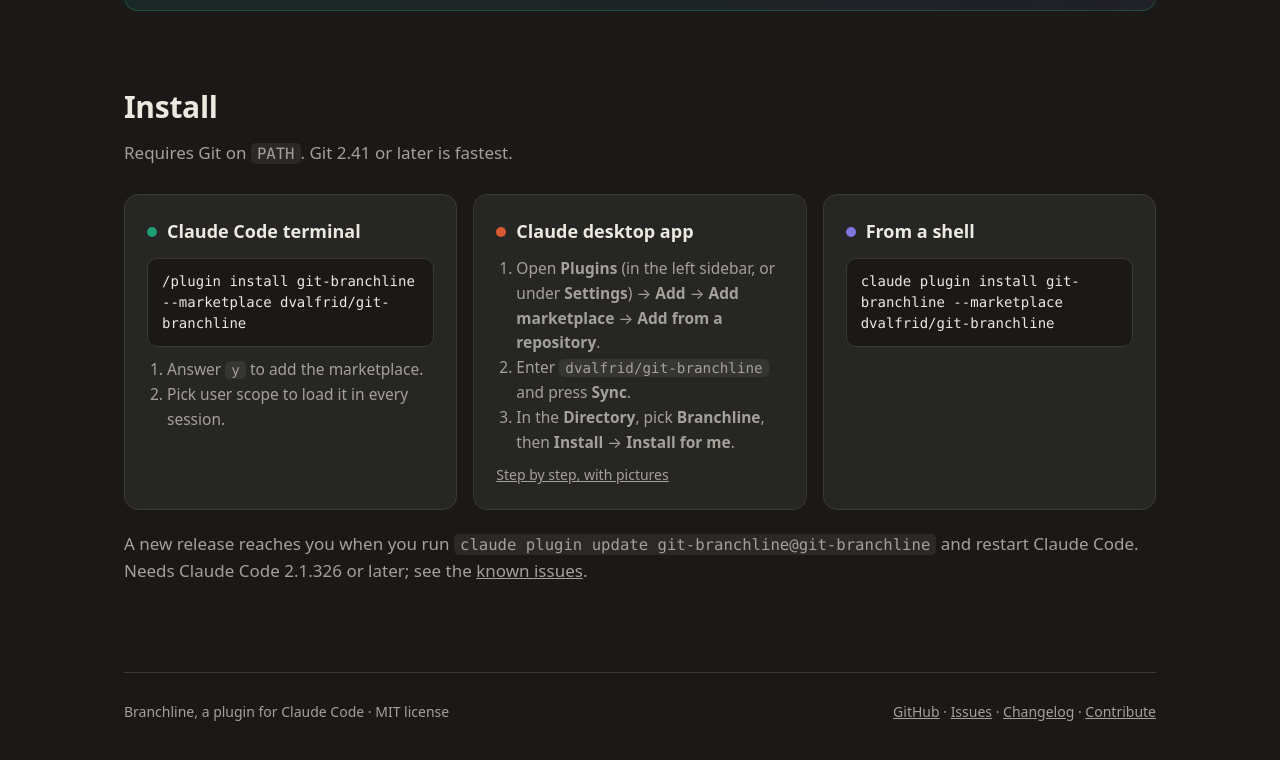
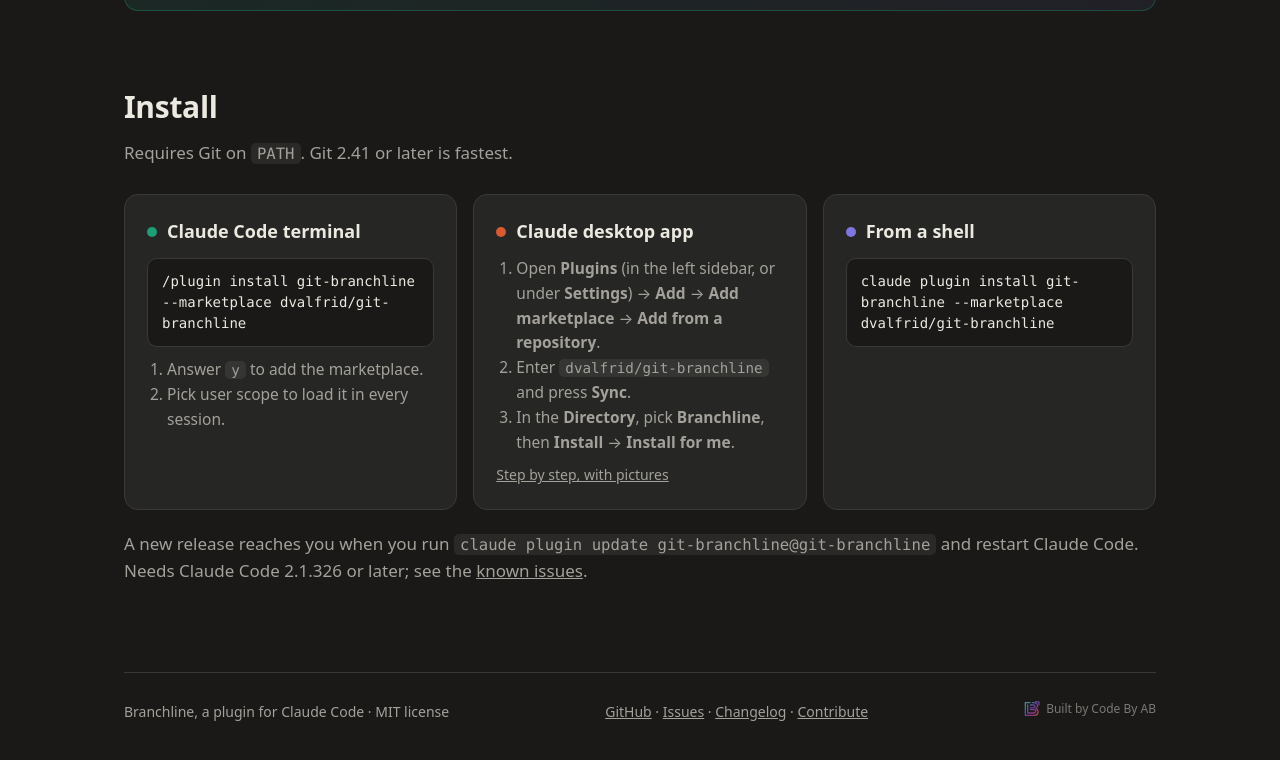
Before and after one commit to dvalfrid/git-branchline, a plain HTML site: page docs/index.html in a window 1280 px wide. Shown: the part 3041-3801 px from the top of the page. Drawn offline with Linux system fonts and the light colour scheme.

Commit message:
Add a discreet "Built by Code By AB" badge to the website footer
Co-Authored-By: Claude Opus 5.5 <noreply@anthropic.com>

```diff
--- a/docs/index.html
+++ b/docs/index.html
@@ -183,6 +183,7 @@ footer a{color:var(--dim)}
   <footer>
     <span>Branchline, a plugin for Claude Code · MIT license</span>
     <span><a href="https://github.com/dvalfrid/git-branchline">GitHub</a> · <a href="https://github.com/dvalfrid/git-branchline/issues">Issues</a> · <a href="https://github.com/dvalfrid/git-branchline/blob/main/CHANGELOG.md">Changelog</a> · <a href="https://github.com/dvalfrid/git-branchline/blob/main/CONTRIBUTING.md">Contribute</a></span>
+    <span><a href="https://codeby.se/" class="codeby-badge" style="display:inline-flex;align-items:center;gap:6px;font-size:12px;line-height:1;color:inherit;opacity:.7;text-decoration:none"><svg width="16" height="16" viewBox="1.5 1 30 30" aria-hidden="true" focusable="false"><defs><linearGradient id="cbab-g" x1="3" y1="3" x2="29" y2="29" gradientUnits="userSpaceOnUse"><stop offset="0" stop-color="#4FD1C5"/><stop offset=".45" stop-color="#805AD5"/><stop offset=".8" stop-color="#D53F8C"/><stop offset="1" stop-color="#F6AD55"/></linearGradient></defs><g fill="none" stroke="url(#cbab-g)" stroke-width="2.4" stroke-linecap="round" stroke-linejoin="round"><path d="M13 4H4V28H19.5C24.5 28 28 25.2 28 21.2C28 18.4 26.2 16.3 23.4 15.5C25.5 14.6 26.8 12.8 26.8 10.4C26.8 6.8 23.8 4 19.2 4H17"/><path d="M23 2.5H29.5V8.5"/><path d="M8.5 8.5V23.5H19C21.8 23.5 23.5 22.2 23.5 20.3C23.5 18.5 21.8 17.3 19 17.3H13.5"/><path d="M13.5 8.5H18.5C20.8 8.5 22.3 9.6 22.3 11.2C22.3 12.8 20.8 13.8 18.5 13.8H13.5"/></g></svg>Built by Code By AB</a></span>
   </footer>
 </div>
 <script>
```
